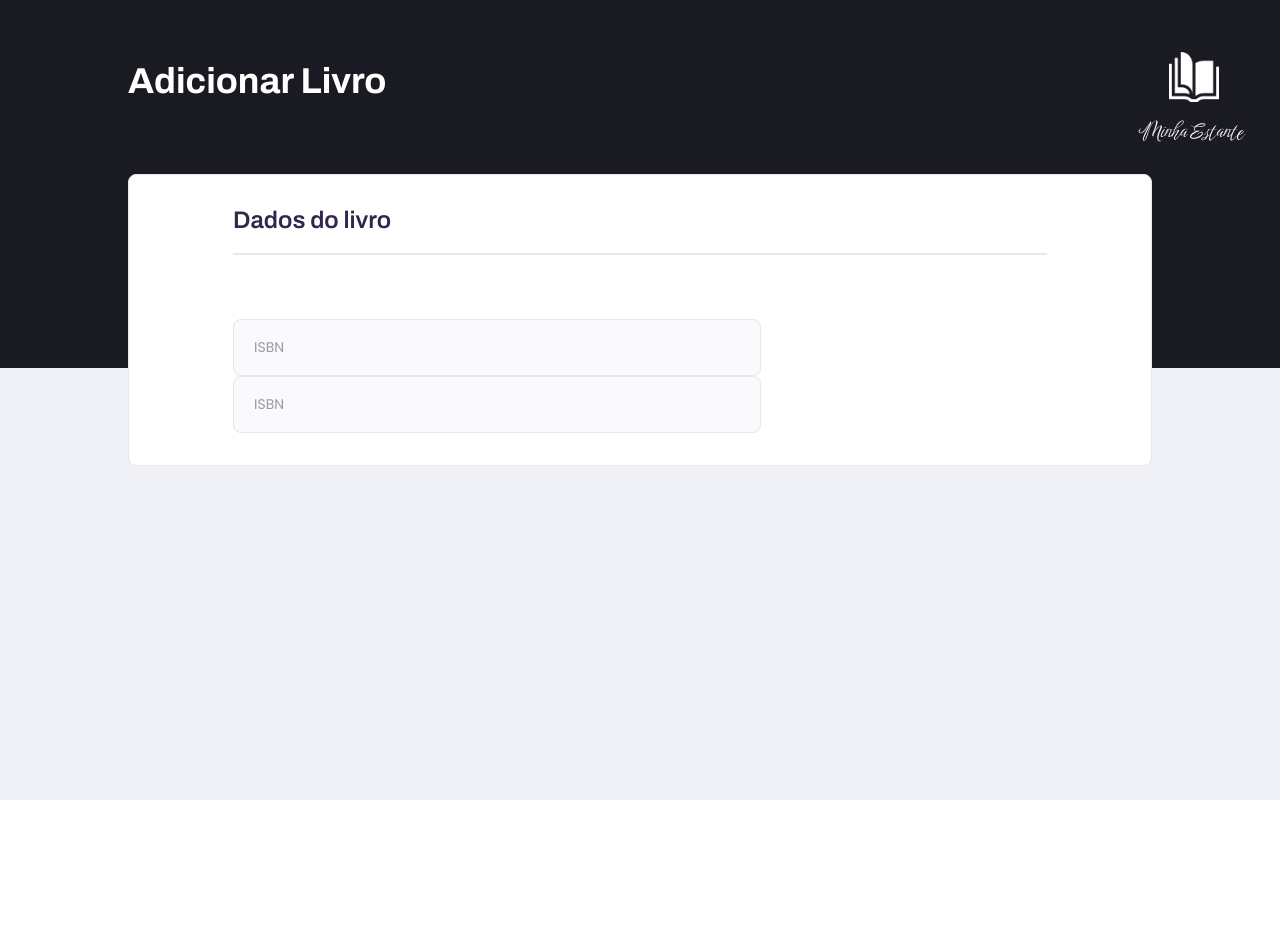
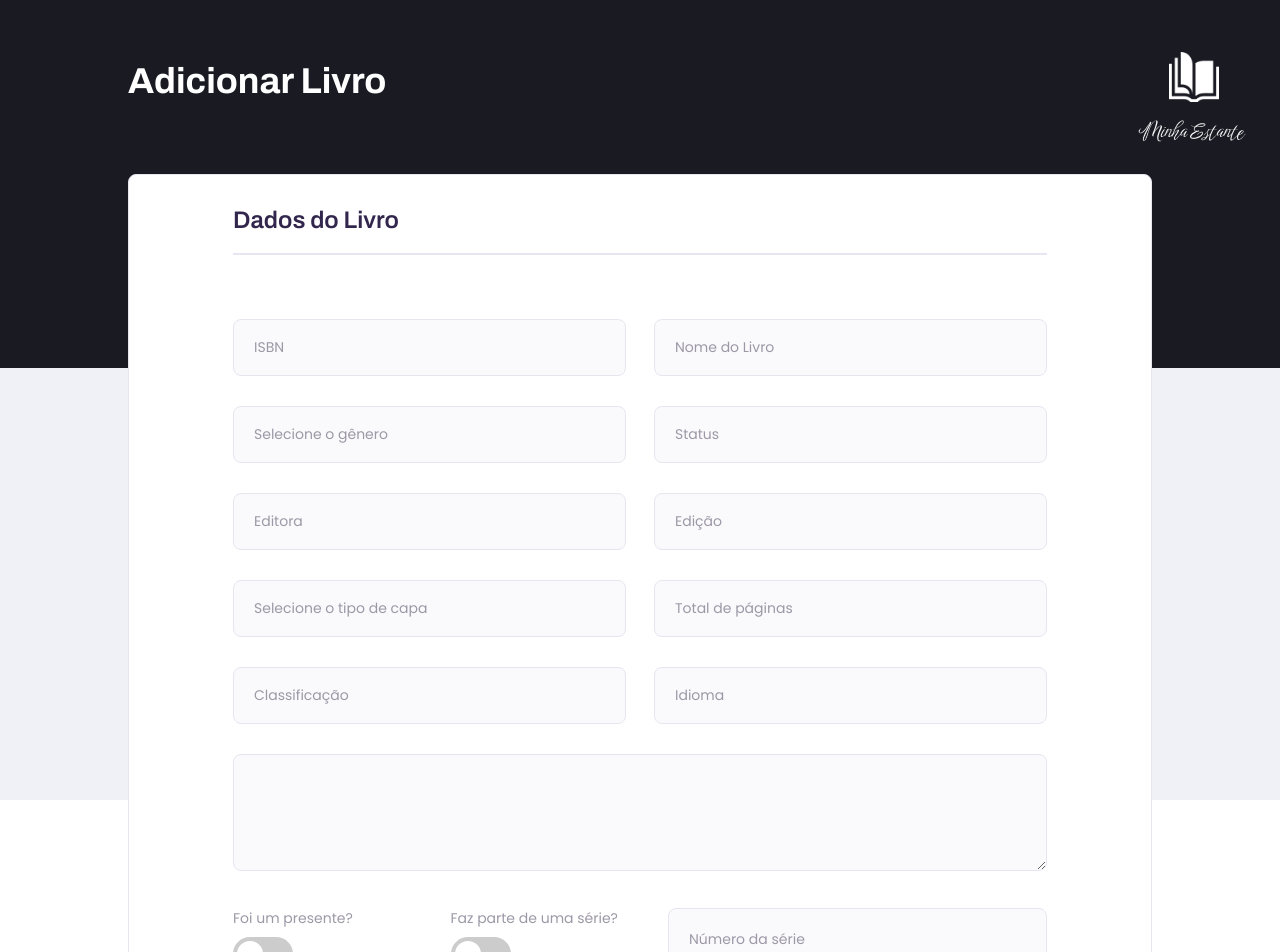
Before and after one commit to artur-coelho/minha-estante, a Vue app: page /newBook in a window 1280 px wide. Shown: the top 952 px of the page. Before the commit the page ends 800 px from the top, so only its background shows below. Built offline with nearby package versions, Linux system fonts and the light colour scheme; a web font is replaced by a local one.

Commit message:
almost finished book registration form

```diff
--- a/src/components/books/BookRegistrationForm.vue
+++ b/src/components/books/BookRegistrationForm.vue
@@ -1,32 +1,98 @@
 <template>
   <form-card title="Dados do livro">
     <form class="" @submit.prevent="saveBook">
-      <input class="basic-input" type="text" placeholder="ISBN" />
-      <input class="basic-input" type="text" placeholder="ISBN" />
+      <div class="form-header">
+        <h3 class="form-title">Dados do Livro</h3>
+        <hr />
+      </div>
+      <div class="book-data-one">
+        <input class="basic-input" type="text" placeholder="ISBN" />
+        <input class="basic-input" type="text" placeholder="Nome do Livro" />
+        <input
+          class="basic-input"
+          type="text"
+          placeholder="Selecione o gênero"
+        />
+        <input class="basic-input" type="text" placeholder="Status" />
+        <input class="basic-input" type="text" placeholder="Editora" />
+        <input class="basic-input" type="text" placeholder="Edição" />
+        <input
+          class="basic-input"
+          type="text"
+          placeholder="Selecione o tipo de capa"
+        />
+        <input class="basic-input" type="text" placeholder="Total de páginas" />
+        <input class="basic-input" type="text" placeholder="Classificação" />
+        <input class="basic-input" type="text" placeholder="Idioma" />
+      </div>
+      <textarea
+        class="basic-input"
+        id="description"
+        rows="5"
+        v-model.trim="description"
+      ></textarea>
+      <div class="book-data-two">
+        <base-toggle label="Foi um presente?"></base-toggle>
+        <base-toggle label="Faz parte de uma série?"></base-toggle>
+        <input class="basic-input" type="text" placeholder="Número da série" />
+      </div>
+      <input type="date" name="" id="">
     </form>
   </form-card>
 </template>
 
 <script>
-  export default {};
+  export default {
+    data() {
+      return {
+        description: '',
+      };
+    },
+  };
 </script>
 
 <style>
+  hr {
+    border: 1px solid #e6e6f0;
+  }
+
+  .form-header {
+    margin-bottom: 4rem;
+  }
+  .form-title {
+    margin-bottom: 20px;
+
+    font-family: 'Archivo', sans-serif;
+    font-weight: 600;
+    font-size: 24px;
+    color: #32264d;
+  }
   .basic-input {
-    width: 33rem;
+    width: 100%;
     padding: 20px;
-    margin-right: 28px;
     background: #fafafc;
     border: 1px solid #e6e6f0;
     border-radius: 8px;
   }
 
   .basic-input::placeholder {
-    font-family: 'Poppins';
-    font-style: normal;
-    font-weight: 400;
+    font-family: 'Poppins', sans-serif;
     font-size: 14px;
-    line-height: 24px;
     color: #9c98a6;
   }
+
+  .book-data-one {
+    margin-bottom: 30px;
+    display: grid;
+    grid-template-columns: repeat(2, 1fr);
+    column-gap: 28px;
+    row-gap: 30px;
+  }
+
+  .book-data-two {
+    margin-top: 30px;
+    display: grid;
+    grid-template-columns: 0.5fr 0.5fr 1fr;
+    column-gap: 28px;
+  }
 </style>
--- a/src/components/ui/FormCard.vue
+++ b/src/components/ui/FormCard.vue
@@ -1,10 +1,6 @@
 <template>
   <div class="card">
-    <div v-if="title" class="form-header">
-      <h3 class="form-title">{{ title }}</h3>
-      <hr />
-    </div>
-    <slot> </slot>
+    <slot></slot>
   </div>
 </template>
 
@@ -20,9 +16,6 @@
 </script>
 
 <style scoped>
-  hr {
-    border: 1px solid #e6e6f0;
-  }
   .card {
     background: #ffffff;
     border: 1px solid #e6e6f0;
@@ -31,15 +24,4 @@
     margin: 0 auto;
     max-width: 80%;
   }
-  .form-header {
-    margin-bottom: 4rem;
-  }
-  .form-title {
-    margin-bottom: 20px;
-
-    font-family: 'Archivo', sans-serif;
-    font-weight: 600;
-    font-size: 24px;
-    color: #32264d;
-  }
 </style>
```
